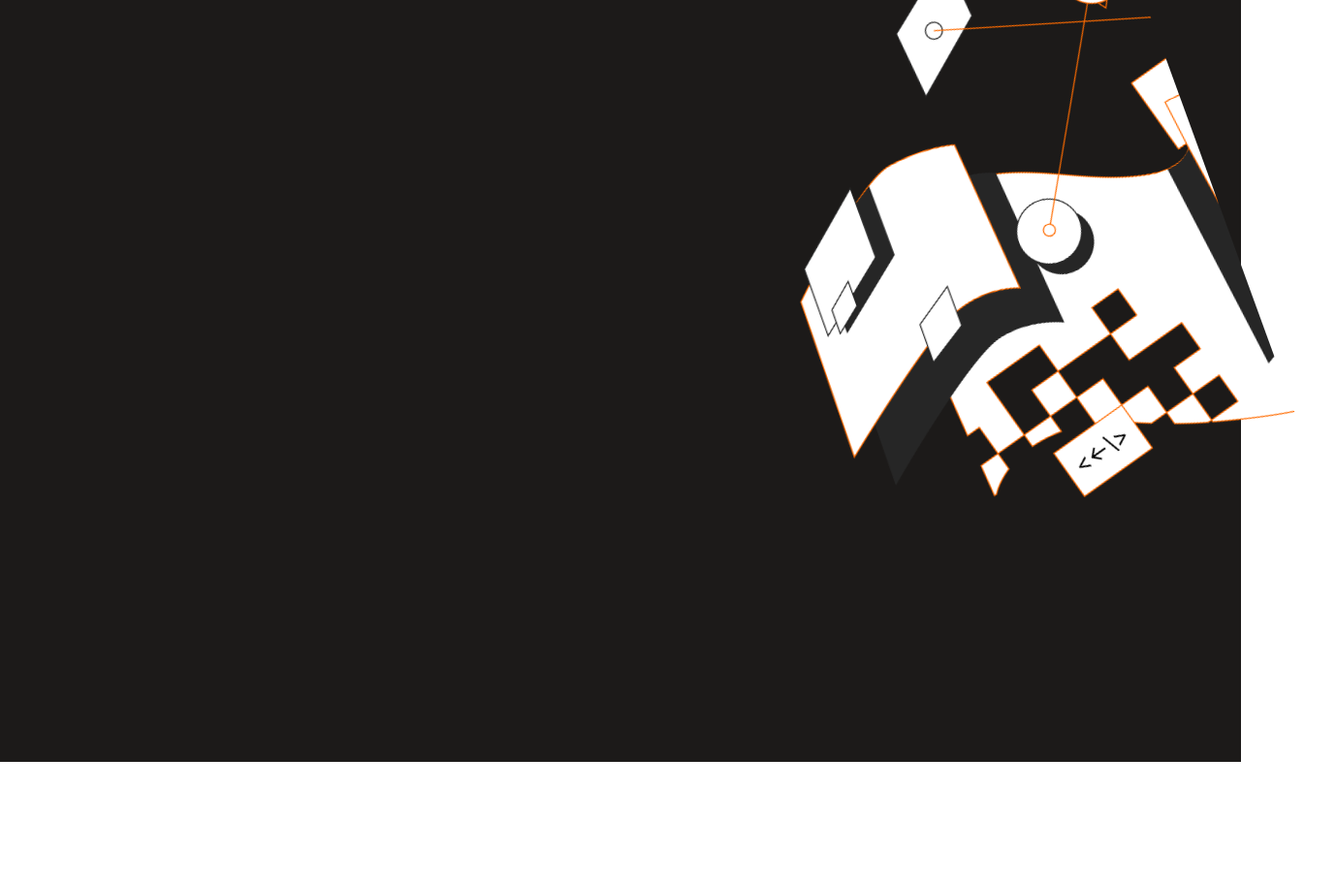
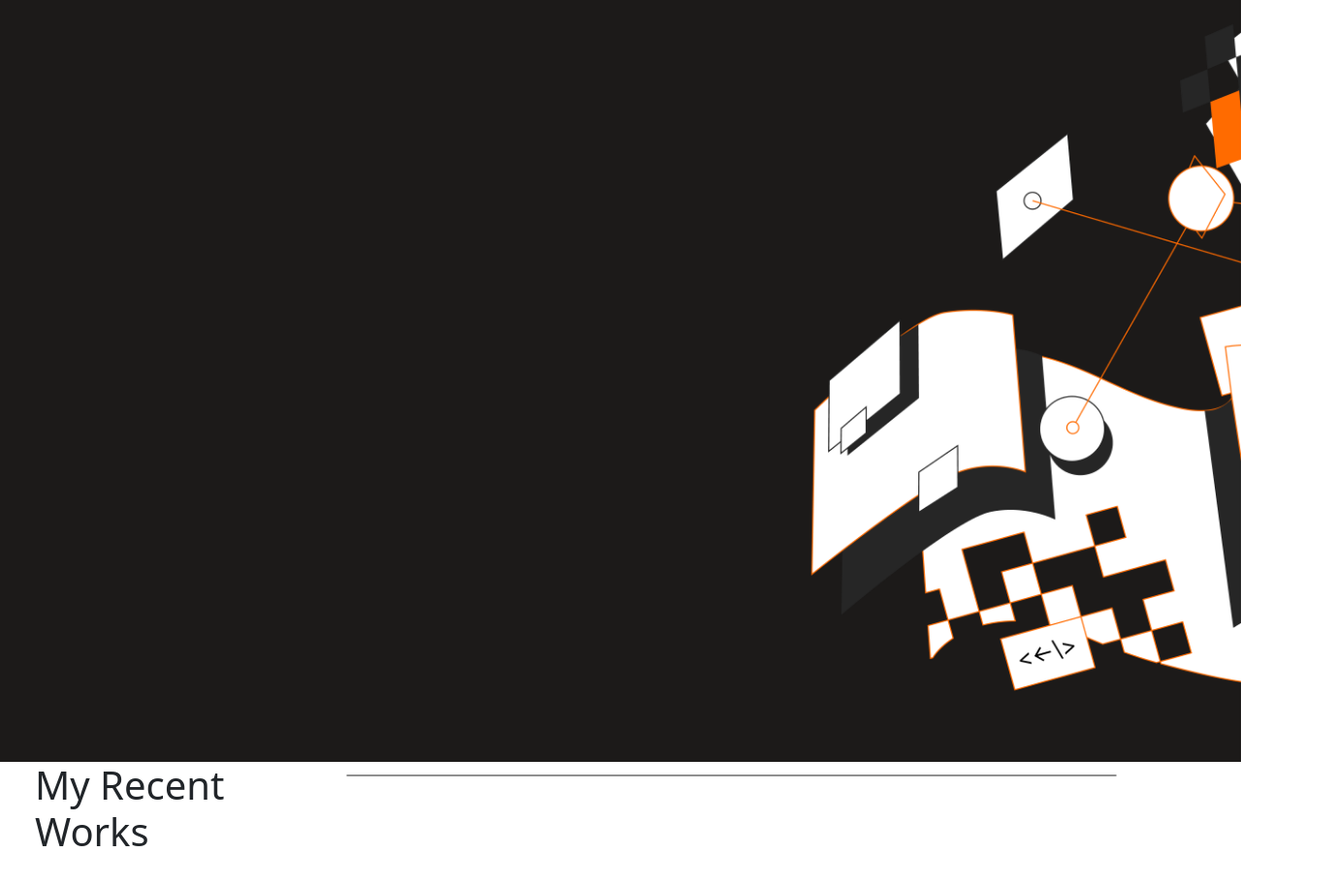
Before and after one commit to osamaashraf6/bootstrap_project, a website: page index.html in a window 1280 px wide. Shown: the part 70-982 px from the top of the page at 97% size, 1378 px wide, since content can reach past the window. After the commit the page ends 960 px from the top, so only its background shows below. Drawn offline with nearby package versions, Linux system fonts and the light colour scheme.

Commit message:
Fix problems

```diff
--- a/index.html
+++ b/index.html
@@ -57,10 +57,23 @@
     <main>
       <div id="main-bg-img" class="bg-image" style="background-image: url(/static/images/bg-img.png); height: 100vh;">
       </div>
-    <!-- Background image --
+    <!-- Background image -->
 
 
     </main>
+
+    <section>
+      <div class="container mx-lg-4">
+        <div class="row">
+          <div class="col">
+            <h1>My Recent Works</h1>
+          </div>
+          <div class="col">
+            <img src="/static/images/Vector.png" alt="vector">
+          </div>
+        </div>
+      </div>
+    </section>
     <!-- end header-->
     <!-- end nav -->
     <!-- start icons  -->
--- a/static/css/index.css
+++ b/static/css/index.css
@@ -8,9 +8,7 @@
 #main-bg-img {
   background-repeat: no-repeat;
   background-size: 50%;
-  -webkit-transform: rotate(-20deg);
-  -moz-transform: rotate(-20deg);
-  background-position: bottom right -10%;
+  background-position: top 5% right -10%;
 }
 
 main {
```
Also changed, not shown: static/images/Vector.png (added).
